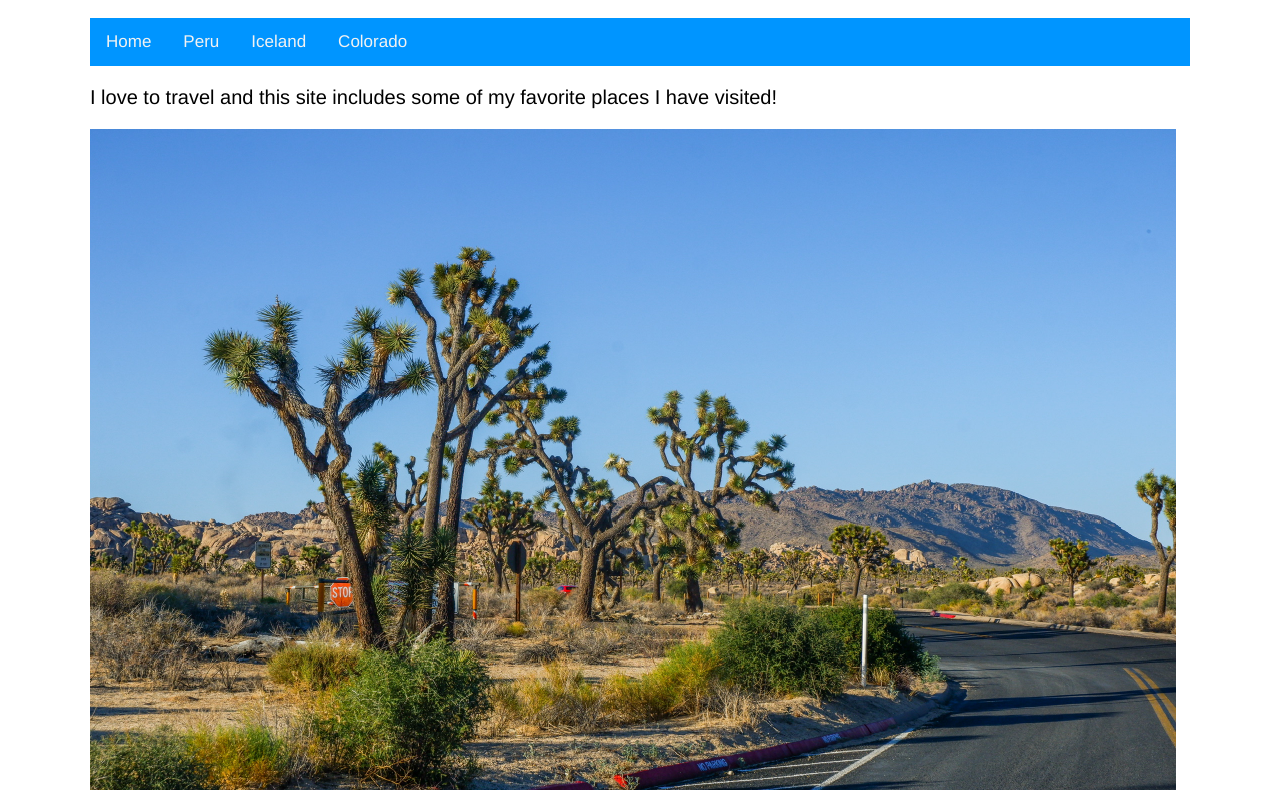
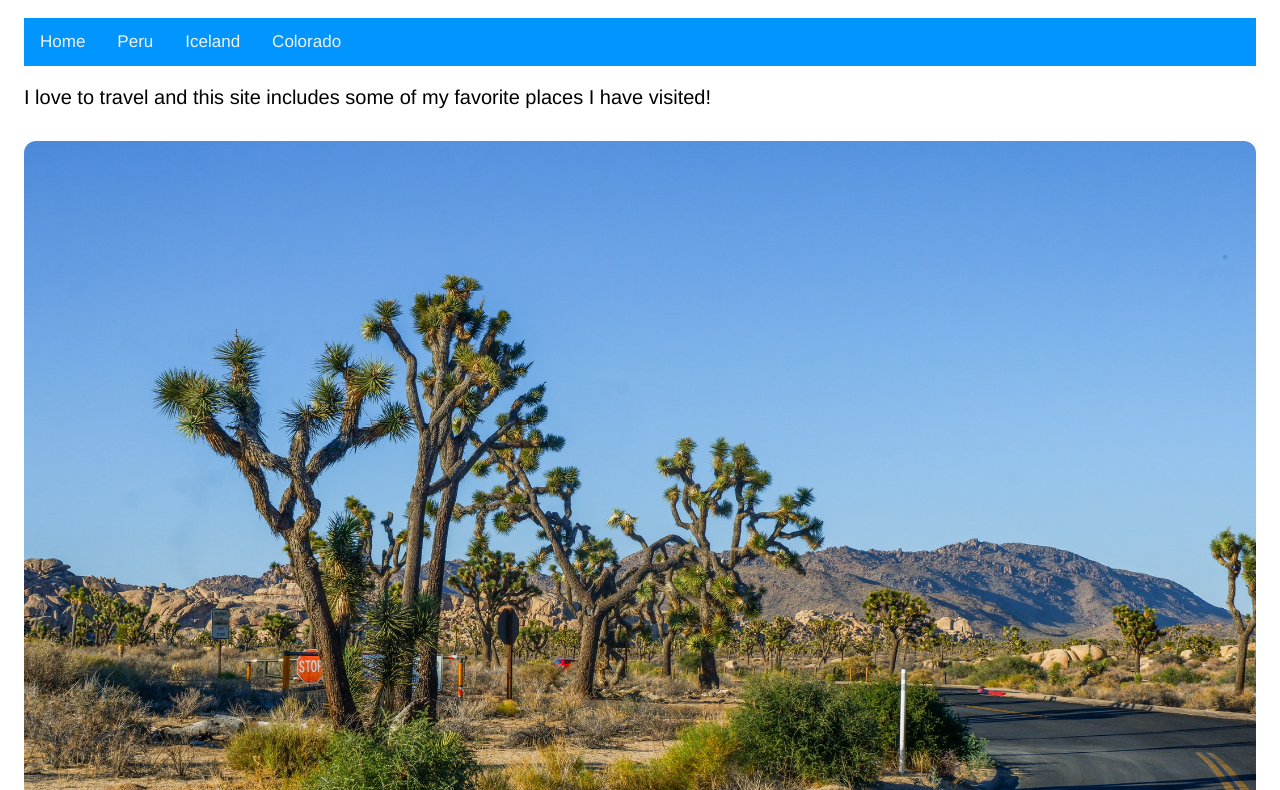
Before and after one commit to aemckenna/Lab4-MultimediaContent, a plain HTML site: page index.html in a window 1280 px wide. Shown: the part 107-897 px from the top of the page. Drawn offline with Linux system fonts and the light colour scheme.

Commit message:
Fix home image

```diff
--- a/index.html
+++ b/index.html
@@ -27,7 +27,7 @@
             </p>
           </section>
 
-          <section>
+          <section id="home-image">
             <img
               src="./media/joshua-tree.jpeg"
               alt="Joshua trees in Joshua Tree National Park"
--- a/styles.css
+++ b/styles.css
@@ -70,7 +70,17 @@ p {
 }
 
 .container {
-  max-width: 1100px;
+  max-width: auto;
   margin: 0 auto;
   padding: 0 1rem;
 }
+
+#home-image {
+  margin: 2rem 0;
+  border-radius: 12px;
+  overflow: hidden;
+}
+#home-image img {
+  width: 100%;
+  height: auto;
+}
```
